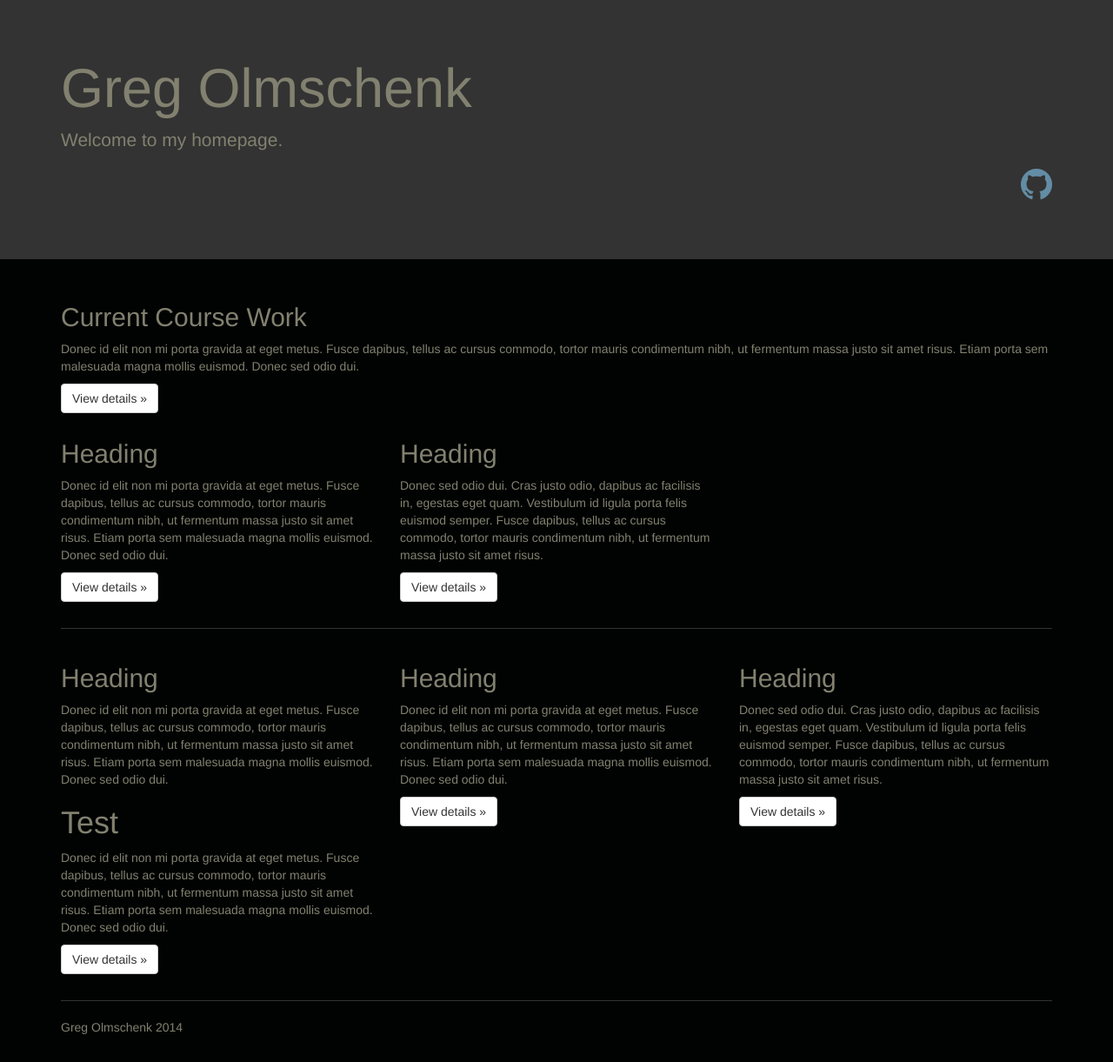
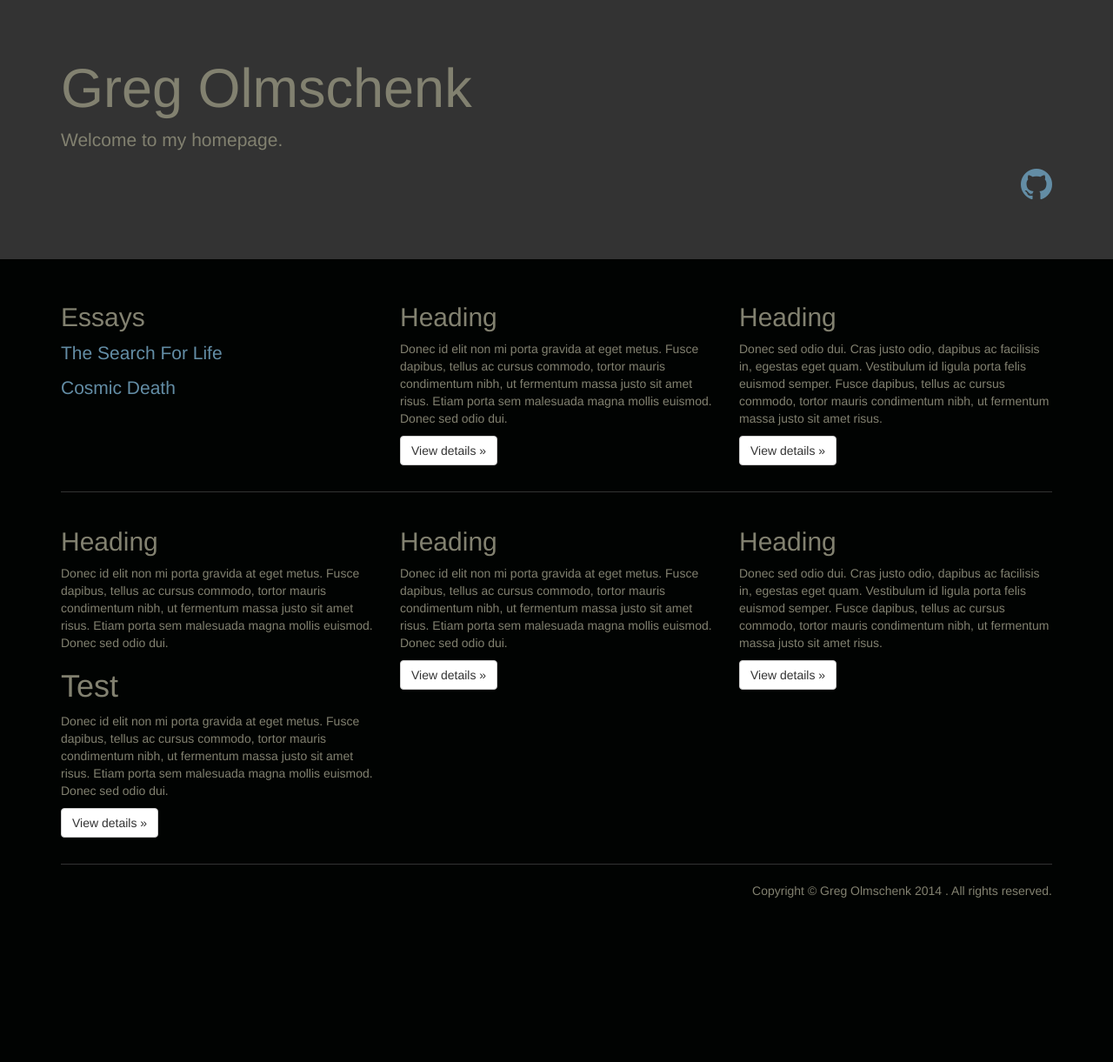
Before and after one commit to golmschenk/homepage_OLD, a Python web app: template templates/landing.html in a window 1280 px wide. Shown: the part 51-1272 px from the top of the page at 87% size. After the commit the page ends 1083 px from the top, so only its background shows below. Run offline with Jinja, Linux system fonts and the light colour scheme; the template is opened without the code that fills it, so the values that code supplies are empty; some libraries are stand-ins or nearby versions.

Commit message:
Format html templates

```diff
--- a/templates/essay-container.html
+++ b/templates/essay-container.html
@@ -1,5 +1,5 @@
 {% extends "base.html" %}
-{% block subtitle %}{{essay_title}}{% endblock subtitle %}
+{% block subtitle %}{{ essay_title }}{% endblock subtitle %}
 {% block content %}
     <div class="container">
         <div class="row">
@@ -10,7 +10,7 @@
                 <hr>
 
                 {% for paragraph in paragraph_list %}
-                <p class="lead text-justify">{{paragraph}}</p>
+                    <p class="lead text-justify">{{ paragraph }}</p>
                 {% endfor %}
 
                 <hr>
--- a/templates/footer.html
+++ b/templates/footer.html
@@ -1,3 +1,6 @@
 <footer>
-    <p>Greg Olmschenk 2014</p>
+    <p class="text-right">Copyright &copy; Greg Olmschenk
+        <script>document.write(new Date().getFullYear())</script>
+        . All rights reserved.
+    </p>
 </footer>
--- a/templates/landing.html
+++ b/templates/landing.html
@@ -7,25 +7,25 @@
             <h1>Greg Olmschenk</h1>
 
             <p>Welcome to my homepage.</p>
+
             <p class="text-right"><a href="https://github.com/golmschenk"><i class="fa fa-github fa-2x"></i></a></p>
         </div>
     </div>
 
     <div class="container">
         <div class="row">
-        <div class="col-md-12">
-            <h2>Current Course Work</h2>
-
-            <p>Donec id elit non mi porta gravida at eget metus. Fusce dapibus, tellus ac cursus commodo, tortor mauris
-                condimentum nibh, ut fermentum massa justo sit amet risus. Etiam porta sem malesuada magna mollis
-                euismod. Donec sed odio dui. </p>
-
-            <p><a class="btn btn-default" href="#" role="button">View details &raquo;</a></p>
+            <div class="col-md-4">
+                <h2>Essays</h2>
+            <span class="lead">
+            <p><a href="essay/the-search-for-life">The Search For Life</a></p>
+            <p><a href="essay/cosmic-death">Cosmic Death</a></p>
+            </span>
             </div>
             <div class="col-md-4">
                 <h2>Heading</h2>
 
-            <p>Donec id elit non mi porta gravida at eget metus. Fusce dapibus, tellus ac cursus commodo, tortor mauris
+                <p>Donec id elit non mi porta gravida at eget metus. Fusce dapibus, tellus ac cursus commodo, tortor
+                    mauris
                     condimentum nibh, ut fermentum massa justo sit amet risus. Etiam porta sem malesuada magna mollis
                     euismod. Donec sed odio dui. </p>
 
@@ -35,7 +35,8 @@
                 <h2>Heading</h2>
 
                 <p>Donec sed odio dui. Cras justo odio, dapibus ac facilisis in, egestas eget quam. Vestibulum id ligula
-                porta felis euismod semper. Fusce dapibus, tellus ac cursus commodo, tortor mauris condimentum nibh, ut
+                    porta felis euismod semper. Fusce dapibus, tellus ac cursus commodo, tortor mauris condimentum nibh,
+                    ut
                     fermentum massa justo sit amet risus.</p>
 
                 <p><a class="btn btn-default" href="#" role="button">View details &raquo;</a></p>
@@ -48,13 +49,15 @@
             <div class="col-md-4">
                 <h2>Heading</h2>
 
-            <p>Donec id elit non mi porta gravida at eget metus. Fusce dapibus, tellus ac cursus commodo, tortor mauris
+                <p>Donec id elit non mi porta gravida at eget metus. Fusce dapibus, tellus ac cursus commodo, tortor
+                    mauris
                     condimentum nibh, ut fermentum massa justo sit amet risus. Etiam porta sem malesuada magna mollis
                     euismod. Donec sed odio dui. </p>
 
                 <h1>Test</h1>
 
-            <p>Donec id elit non mi porta gravida at eget metus. Fusce dapibus, tellus ac cursus commodo, tortor mauris
+                <p>Donec id elit non mi porta gravida at eget metus. Fusce dapibus, tellus ac cursus commodo, tortor
+                    mauris
                     condimentum nibh, ut fermentum massa justo sit amet risus. Etiam porta sem malesuada magna mollis
                     euismod. Donec sed odio dui. </p>
 
@@ -63,7 +66,8 @@
             <div class="col-md-4">
                 <h2>Heading</h2>
 
-            <p>Donec id elit non mi porta gravida at eget metus. Fusce dapibus, tellus ac cursus commodo, tortor mauris
+                <p>Donec id elit non mi porta gravida at eget metus. Fusce dapibus, tellus ac cursus commodo, tortor
+                    mauris
                     condimentum nibh, ut fermentum massa justo sit amet risus. Etiam porta sem malesuada magna mollis
                     euismod. Donec sed odio dui. </p>
 
@@ -73,7 +77,8 @@
                 <h2>Heading</h2>
 
                 <p>Donec sed odio dui. Cras justo odio, dapibus ac facilisis in, egestas eget quam. Vestibulum id ligula
-                porta felis euismod semper. Fusce dapibus, tellus ac cursus commodo, tortor mauris condimentum nibh, ut
+                    porta felis euismod semper. Fusce dapibus, tellus ac cursus commodo, tortor mauris condimentum nibh,
+                    ut
                     fermentum massa justo sit amet risus.</p>
 
                 <p><a class="btn btn-default" href="#" role="button">View details &raquo;</a></p>
```
Lines whose indentation alone changed are shown as unchanged.
